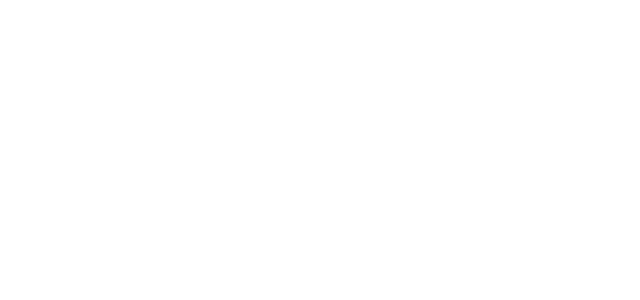
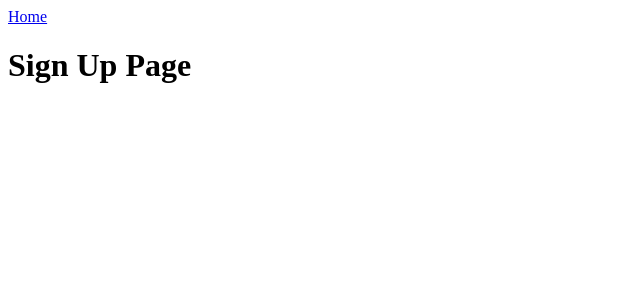
Before and after one commit to PieterJanDelbecke/motor-app-client, a React (Vite) app: page /signup in a window 1280 px wide. Shown: the top 300 px of the page, without its empty margins (0-640 px from the left). Built offline with nearby package versions, Linux system fonts and the light colour scheme.

Commit message:
feat: add Home and SignUp Page

```diff
--- a/src/App.jsx
+++ b/src/App.jsx
@@ -1,7 +1,17 @@
+import { BrowserRouter, Routes, Route } from "react-router-dom"
+
+import Home from "./components/home"
+import SignUp from "./components/signUp"
 
 function App() {
   return (
     <>
+      <BrowserRouter>
+        <Routes>
+          <Route path="/" element={<Home />}/>
+          <Route path="/signup" element={<SignUp />} />
+        </Routes>
+      </BrowserRouter>
     </>
   )
 }
--- /dev/null
+++ b/src/components/home.jsx
@@ -0,0 +1,12 @@
+import { Link } from "react-router-dom"
+
+const Home = () => {
+    return(
+        <>
+            <Link to="/signup">Sign Up</Link>
+            <h1>Home Page</h1>
+        </>
+    )
+}
+
+export default Home
--- /dev/null
+++ b/src/components/signUp.jsx
@@ -0,0 +1,12 @@
+import { Link } from "react-router-dom"
+
+const SignUp = () => {
+    return(
+        <>
+            <Link to="/">Home</Link>
+            <h1>Sign Up Page</h1>
+        </>
+    )
+}
+
+export default SignUp
```
